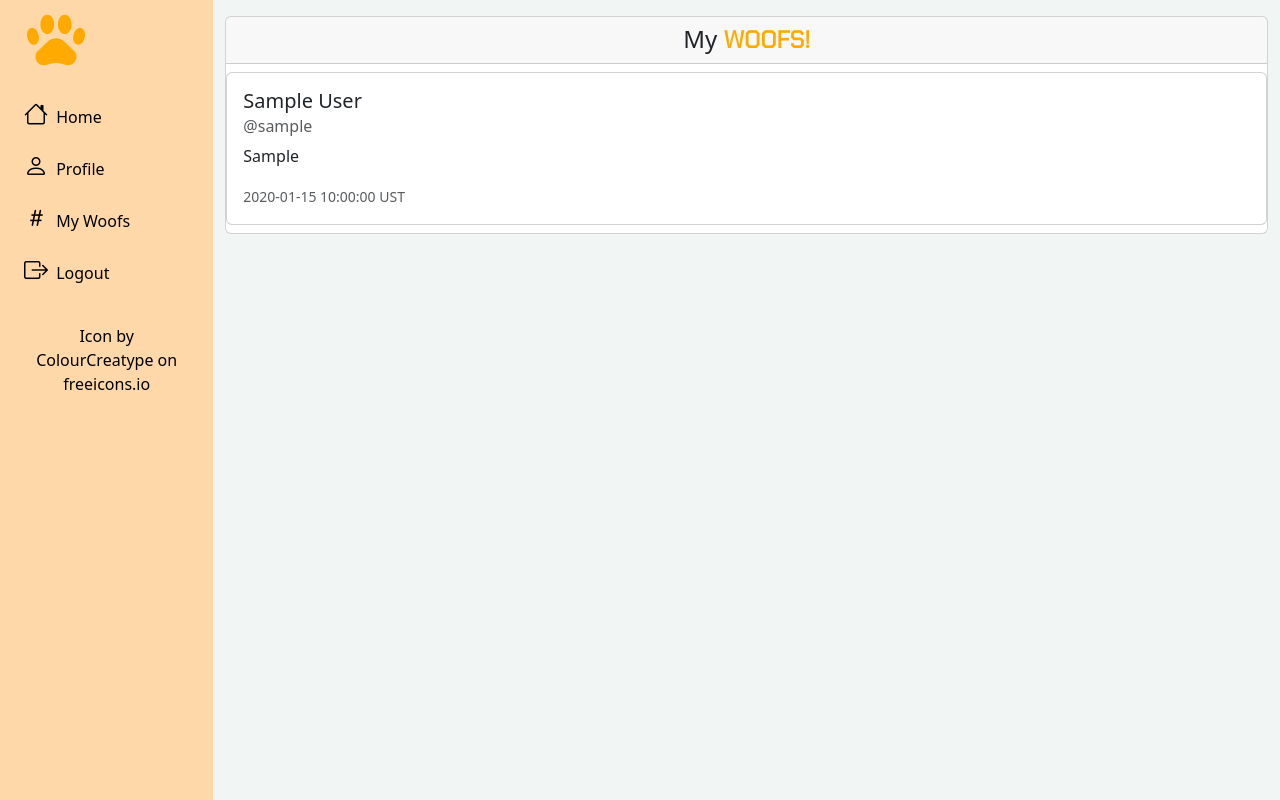
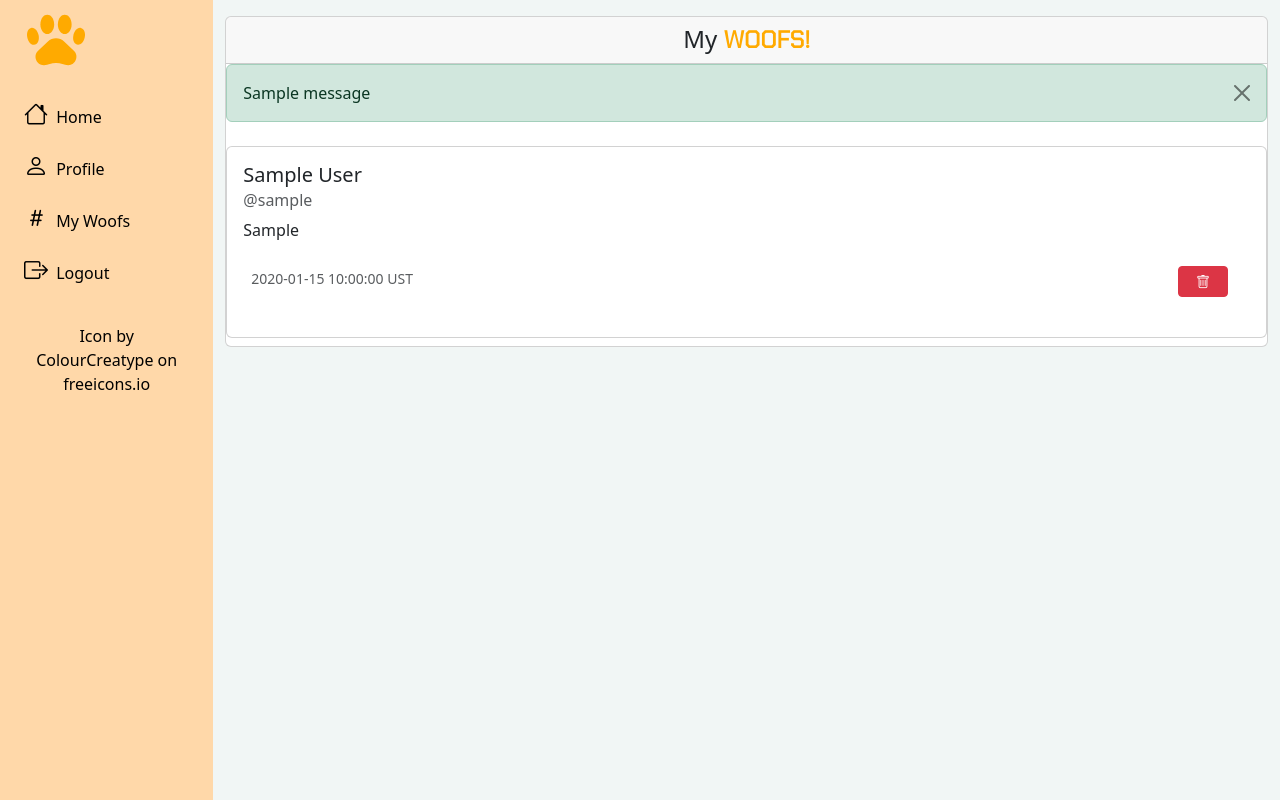
Before and after one commit to ChaitanyaShah21/Woofer, a Flask app: page /my-woofs in a window 1280 px wide. Run offline with Flask 3, Linux system fonts and the light colour scheme; a user stored in the database is signed in; tables that the repository leaves empty hold one stand-in row (values such as "Sample post"); one stand-in notice (Sample message) is shown.

Commit message:
implemented woof deletion

```diff
--- a/app.py
+++ b/app.py
@@ -24,7 +24,7 @@ app.config["SESSION_PERMANENT"] = True
 app.config["SESSION_TYPE"] = "filesystem"
 Session(app)
 
-# use supabase postgres
+# use render postgres
 
 app.config['SQLALCHEMY_DATABASE_URI'] = os.getenv("DATABASE_URL")
 app.config['SQLALCHEMY_TRACK_MODIFICATIONS'] = False
@@ -228,6 +228,7 @@ def my_woofs():
     for woofs in all_woofs:
 
         entry = {
+            'id': woofs.id,
             'woof': woofs.woof,
             'timestamp': woofs.timestamp,
             'username': user.username,
@@ -367,6 +368,21 @@ def register():
             return redirect("/login")
 
 
+@app.route("/delete-woof", methods=["POST"])
+@login_required
+def delete_woof():
+    woof_id = request.form.get("woof_id")
+    woof = Woof.query.get(woof_id)
+
+    if woof and woof.user_id == session["user_id"]:
+        db.session.delete(woof)
+        db.session.commit()
+        flash("Woof deleted successfully!", "success")
+    else:
+        flash("Woof doesnt exist or You are not authorized to delete this woof", "danger")
+    return redirect("/my-woofs")
+
+
 if __name__ == '__main__':
     app.run(
         # host='127.0.0.1',
--- a/templates/my_woofs.html
+++ b/templates/my_woofs.html
@@ -7,13 +7,37 @@
 {% block body %}
     <div class="card">
         <h4 class="card-header text-center">My <span class="woofer"><strong>WOOFS!</strong></span> </h4>
+    {% with messages = get_flashed_messages(with_categories=true) %}
+        {% if messages %}
+            {% for category, message in messages %}
+                <div class="alert alert-{{ category }} alert-dismissible fade show" role="alert">
+                    {{ message }}
+                    <button type="button" class="btn-close" data-bs-dismiss="alert" aria-label="Close"></button>
+                </div>
+            {% endfor %}
+        {% endif %}
+    {% endwith %}
     {% for woofs in woof_data %}
     <div class="card my-2">
-        <div class="card-body">
+        <div class="card-body ">
             <h5 class="card-title">{{woofs['firstName']}} {{woofs['lastName']}}</h5>
             <h6 class="card-subtitle mb-2 text-muted">@{{woofs['username']}}</h6>
             <p class="card-text">{{woofs['woof']}}</p>
+            <div class="d-flex bd-highlight mb-3">
+            <div class = " p-2 bd-highlight">
             <small class="text-muted">{{woofs['timestamp']}} UST</small>
+            </div>
+            <div class="ms-auto p-2 bd-highlight">
+            <form action= "/delete-woof"  method="POST" class="d-inline">
+                <input type="hidden" name="woof_id" value="{{woofs['id']}}">
+                <button class="btn btn-danger btn-sm d-flex justify-content-center align-items-center col-6 px-4"
+                onclick="return confirm('Are you sure you want to delete this woof?')" type="submit">
+                <i class="bi bi-trash"></i>
+                </button>
+            </form>
+
+            </div>
+            </div>
         </div>
     </div>
     {% endfor %}
```
